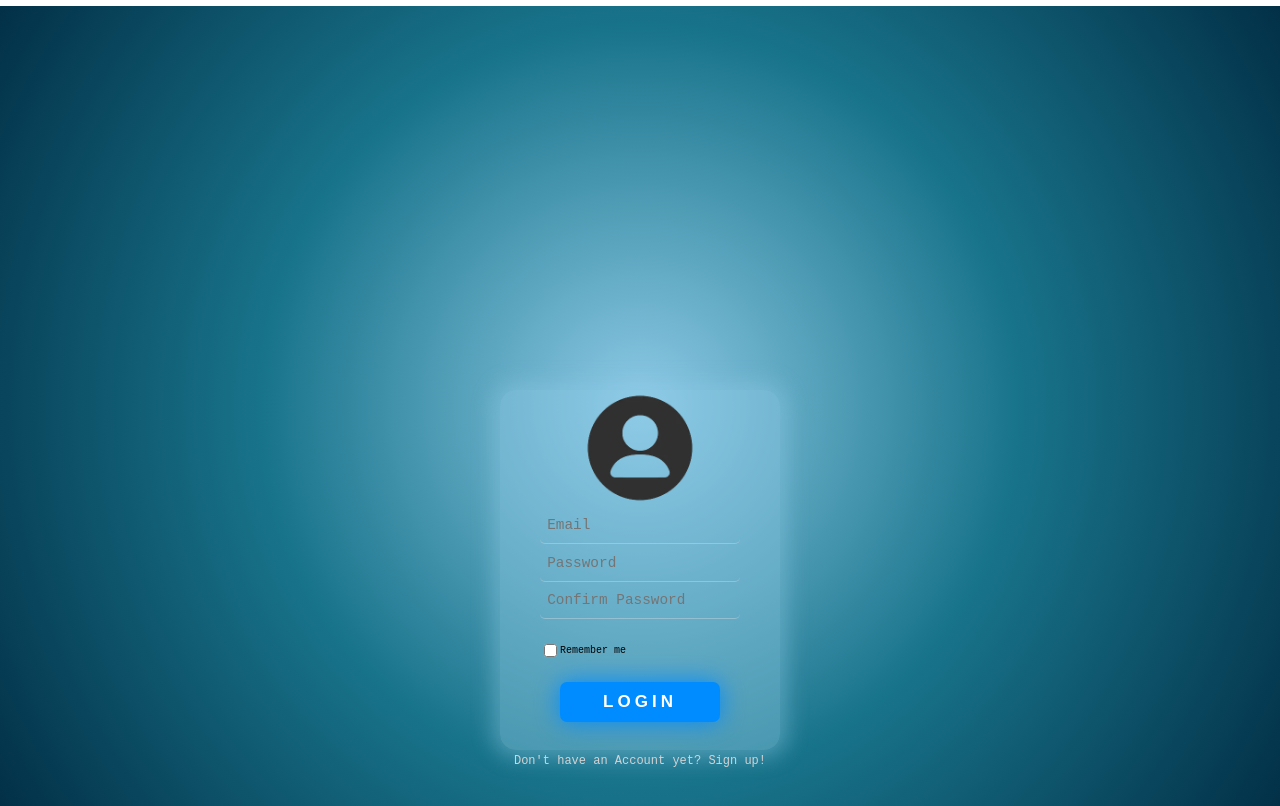
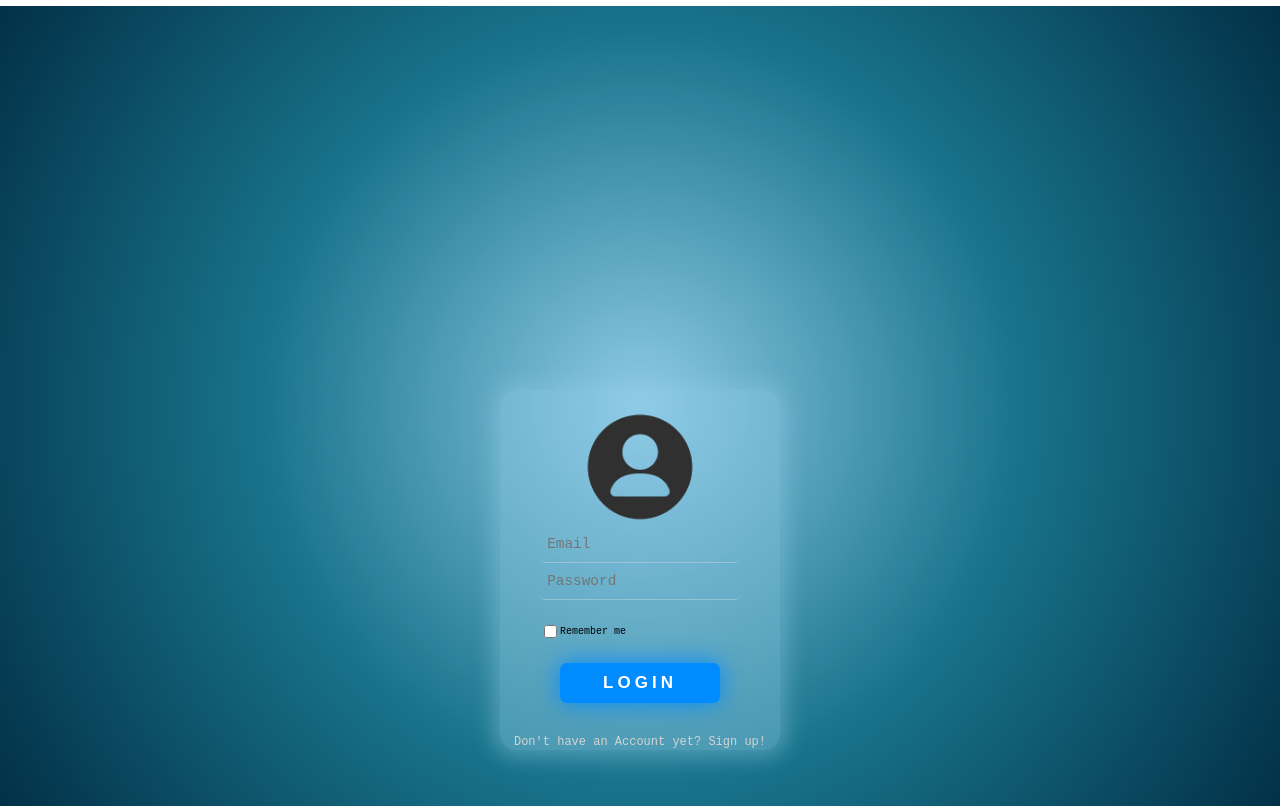
Before and after one commit to KitNaIn/Crew_Capstone, a React (Create React App) app in the folder frontend/: page /login in a window 1280 px wide. Built offline with nearby package versions, Linux system fonts and the light colour scheme.

Commit message:
## Register Form - added password confirmation

```diff
--- a/frontend/src/components/security/Home.tsx
+++ b/frontend/src/components/security/Home.tsx
@@ -118,16 +118,6 @@ function Home(props: Props) {
                                             minLength={3}
                                             onChange={onChangeHandlerPassword}
                                         />
-                                        <span className="input-border"></span>
-                                        <input
-                                            className="input"
-                                            type="password"
-                                            placeholder="Confirm Password"
-                                            required
-                                            minLength={3}
-                                            onChange={onChangeHandlerConfirmPassword}
-                                        />
-                                        <span className="input-border"></span>
                                     </div>
                                     <div style={{ display: 'flex', marginTop: '2vh', alignItems: 'center' }}>
                                         <input type="checkbox" />{' '}
```
